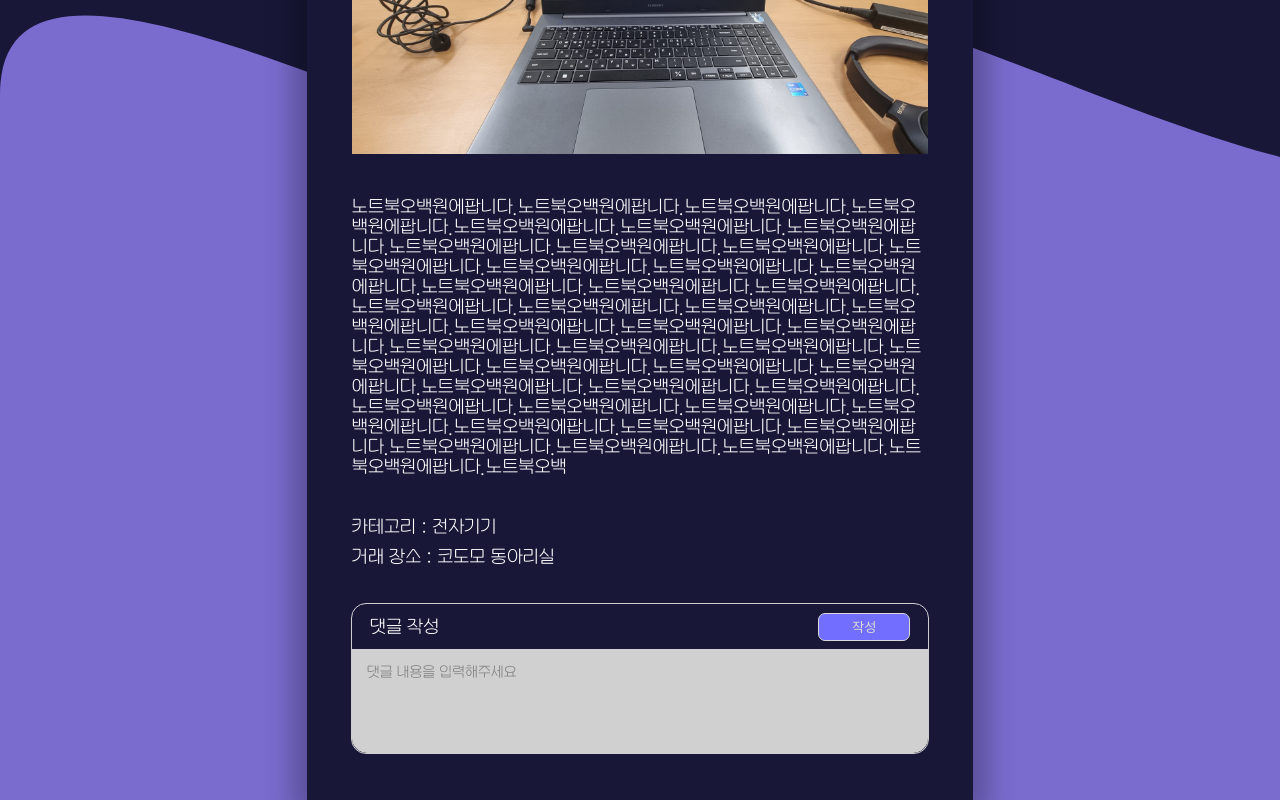
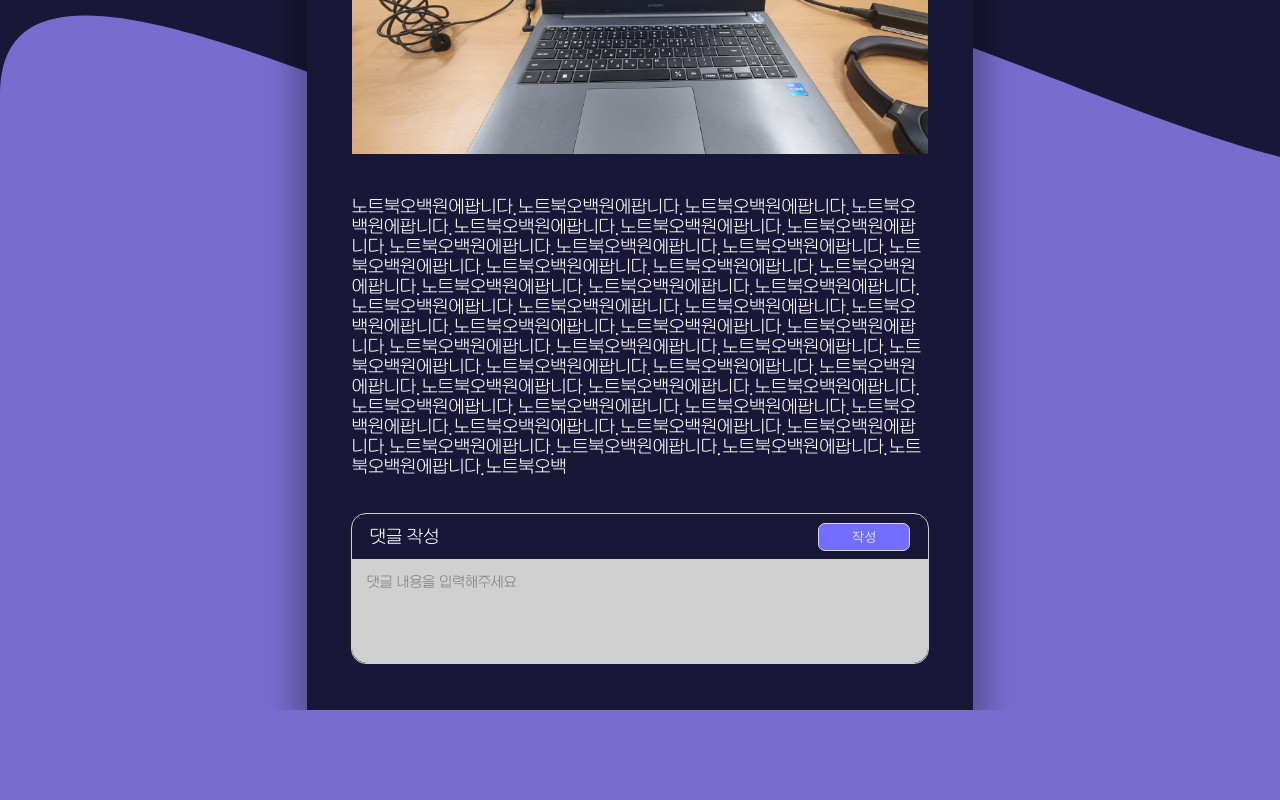
Before and after one commit to 2023-kodomo/fronEnd, a React (Create React App) app: page /MoreInfo in a window 1280 px wide. Shown: the part 436-1236 px from the top of the page. After the commit the page ends 1146 px from the top, so only its background shows below. Built offline with nearby package versions, Linux system fonts and the light colour scheme.

Commit message:
📝:: 파일 이름 변경

```diff
--- a/src/components/mainpage/MainPageComponent.jsx
+++ b/src/components/mainpage/MainPageComponent.jsx
@@ -1,7 +1,7 @@
 import React from "react";
 import styled, { keyframes } from "styled-components";
 import ProductPost from "../product";
-import Header from "../header";
+import Header from "../HeaderComponent";
 
 const MainPageComponent = () => {
   const products = [
--- a/src/components/postingpage/PostingPageComponent.jsx
+++ b/src/components/postingpage/PostingPageComponent.jsx
@@ -1,6 +1,6 @@
 import React, { useState } from "react";
 import styled, { keyframes } from "styled-components";
-import Header from "../header";
+import Header from "../HeaderComponent";
 import StylingLobby from "../stylingLobby";
 
 const PostingPageComponent = () => {
@@ -535,7 +535,8 @@ const CancelCheckButton = styled.button`
   font-weight: 800;
   line-height: normal;
   font-family: inherit;
-  transition: border 0.2s ease, background-color 0.2s ease, transform 0.2s ease, color: 0.2s ease;
+  transition: border 0.2s ease, background-color 0.2s ease, transform 0.2s ease,
+    color 0.2s ease;
   &:hover {
     border: 3px solid #3fca10;
     transform: scale(1.1);
@@ -562,7 +563,8 @@ const CancelCancelButton = styled.button`
   font-weight: 800;
   line-height: normal;
   font-family: inherit;
-  transition: border 0.2s ease, background-color 0.2s ease, transform 0.2s ease, color: 0.2s ease;
+  transition: border 0.2s ease, background-color 0.2s ease, transform 0.2s ease,
+    color 0.2s ease;
   &:hover {
     border: 3px solid #ca2810;
     transform: scale(1.1);
--- a/src/components/productinfopage/ProductinfoComponent.jsx
+++ b/src/components/productinfopage/ProductinfoComponent.jsx
@@ -1,16 +1,14 @@
-import React, { useRef } from "react";
+import React, { useRef, useEffect } from "react";
 import styled, { keyframes } from "styled-components";
-import Header from "../header";
+import Header from "../HeaderComponent";
 import StylingLobby from "../stylingLobby";
 import Comment from "./comment";
 
 const ProductInfoComponent = () => {
-  const container = useRef();
-  const content = useRef();
   return (
-    <Container ref={container}>
+    <Container>
       <Header page={0} />
-      <ContentBox ref={content}>
+      <ContentBox>
         <a href={"/"}>
           <BeforeButton>
             <img src="./img/Arrow1.svg" alt="" />
@@ -28,8 +26,6 @@ const ProductInfoComponent = () => {
           <ProductExplan>
             노트북오백원에팝니다.노트북오백원에팝니다.노트북오백원에팝니다.노트북오백원에팝니다.노트북오백원에팝니다.노트북오백원에팝니다.노트북오백원에팝니다.노트북오백원에팝니다.노트북오백원에팝니다.노트북오백원에팝니다.노트북오백원에팝니다.노트북오백원에팝니다.노트북오백원에팝니다.노트북오백원에팝니다.노트북오백원에팝니다.노트북오백원에팝니다.노트북오백원에팝니다.노트북오백원에팝니다.노트북오백원에팝니다.노트북오백원에팝니다.노트북오백원에팝니다.노트북오백원에팝니다.노트북오백원에팝니다.노트북오백원에팝니다.노트북오백원에팝니다.노트북오백원에팝니다.노트북오백원에팝니다.노트북오백원에팝니다.노트북오백원에팝니다.노트북오백원에팝니다.노트북오백원에팝니다.노트북오백원에팝니다.노트북오백원에팝니다.노트북오백원에팝니다.노트북오백원에팝니다.노트북오백원에팝니다.노트북오백원에팝니다.노트북오백원에팝니다.노트북오백원에팝니다.노트북오백원에팝니다.노트북오백원에팝니다.노트북오백원에팝니다.노트북오백원에팝니다.노트북오백원에팝니다.노트북오백원에팝니다.노트북오백
           </ProductExplan>
-          <ProductCategory>카테고리 : 전자기기</ProductCategory>
-          <TradingPlace>거래 장소 : 코도모 동아리실</TradingPlace>
         </ProductInfoContainer>
         <AddCommentContainer>
           <div>
@@ -146,15 +142,6 @@ const ProductExplan = styled.span`
   font-size: 1.25em;
 `;
 
-const ProductCategory = styled.span`
-  margin-top: 30px;
-  font-size: 20px;
-`;
-
-const TradingPlace = styled.span`
-  font-size: 20px;
-`;
-
 const AddCommentContainer = styled.div`
   margin-top: 36px;
   width: 86.6%;
--- a/src/pages/MyPage.jsx
+++ b/src/pages/MyPage.jsx
@@ -1,6 +1,6 @@
 import React from "react";
 import styled from "styled-components";
-import Header from "../components/header";
+import Header from "../components/HeaderComponent";
 import StylingLobby from "../components/stylingLobby";
 import ProductPost from "../components/product";
 import UserInfo from "../components/MyPage/User";
--- a/src/router/Router.js
+++ b/src/router/Router.js
@@ -1,9 +1,9 @@
 import { BrowserRouter, Routes, Route } from "react-router-dom";
-import Header from "../components/header";
+import Header from "../components/HeaderComponent";
 import MainPage from "../pages/MainPage";
 import ProductInfo from "../pages/ProductInfo";
 import WritingPage from "../pages/WritingPage";
-import MyPage from "../pages/MyPage"
+import MyPage from "../pages/MyPage";
 
 const Router = () => {
   return (
```
Also changed, not shown: src/components/HeaderComponent.jsx (renamed from src/components/header.jsx). Lines whose indentation alone changed are shown as unchanged.
